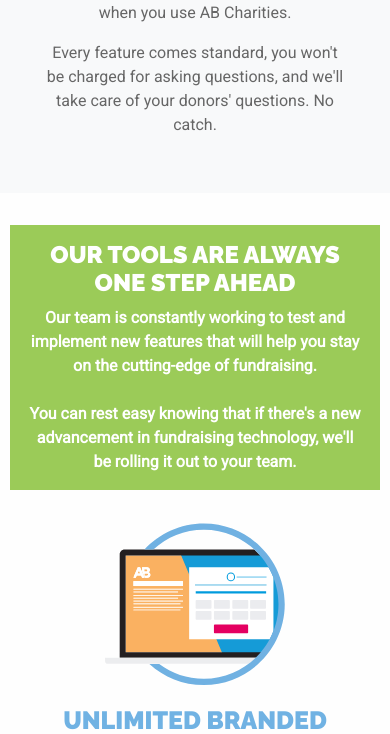
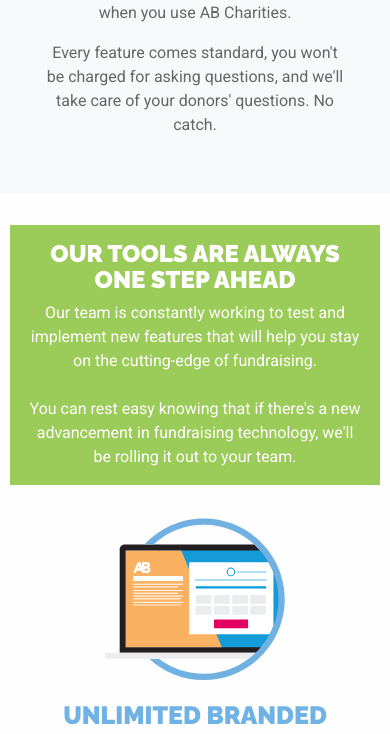
Before and after one commit to CeeNoriega/abc, a PHP site: page / in a window 390 px wide. Shown: the part 1314-2048 px from the top of the page. Run offline with PHP 8.4, Linux system fonts and the light colour scheme; some libraries are stand-ins or nearby versions.

Commit message:
more tweaks tablet align and font weight

```diff
--- a/css/app.css
+++ b/css/app.css
@@ -278,13 +278,13 @@ a.button.hvr-icon-forward {
 
 .tools h2 {
   font-family: 'Raleway', sans-serif;
-  font-weight: bold;
+  font-weight: 900;
   text-transform: uppercase;
-  line-height: 1.2;
+  line-height: 1.1;
 }
 
 .bold-tools {
-  font-weight: bold;
+  font-weight: 500;
   margin: 0;
 }
 
@@ -405,7 +405,7 @@ a.button.hvr-icon-forward {
   background-color: #f8f9fa;
   position: relative;
   z-index: 4;
-  margin-top: -9rem;
+  margin-top: -6rem;
 }
 
 #tablet {
@@ -414,7 +414,7 @@ a.button.hvr-icon-forward {
 
 @media only screen and (min-width: 40.063em) {
   .left {
-    padding-left: 7rem;
+    padding-left: 6rem;
   }
 }
 
@@ -428,7 +428,7 @@ a.button.hvr-icon-forward {
 
 .right-section {
   padding-right: 10rem;
-  padding-top: 13rem;
+  padding-top: 8.5rem;
   color: #666666;
   min-width: 50%
   background-color: #f8f9fa;
```
